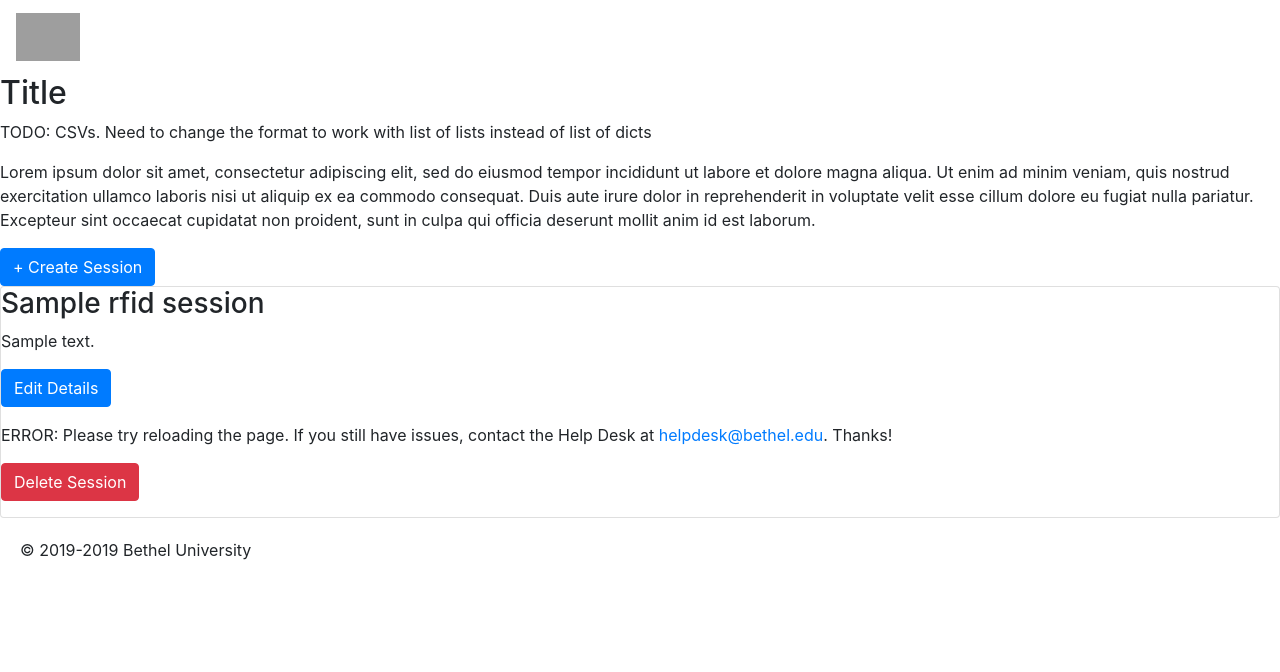
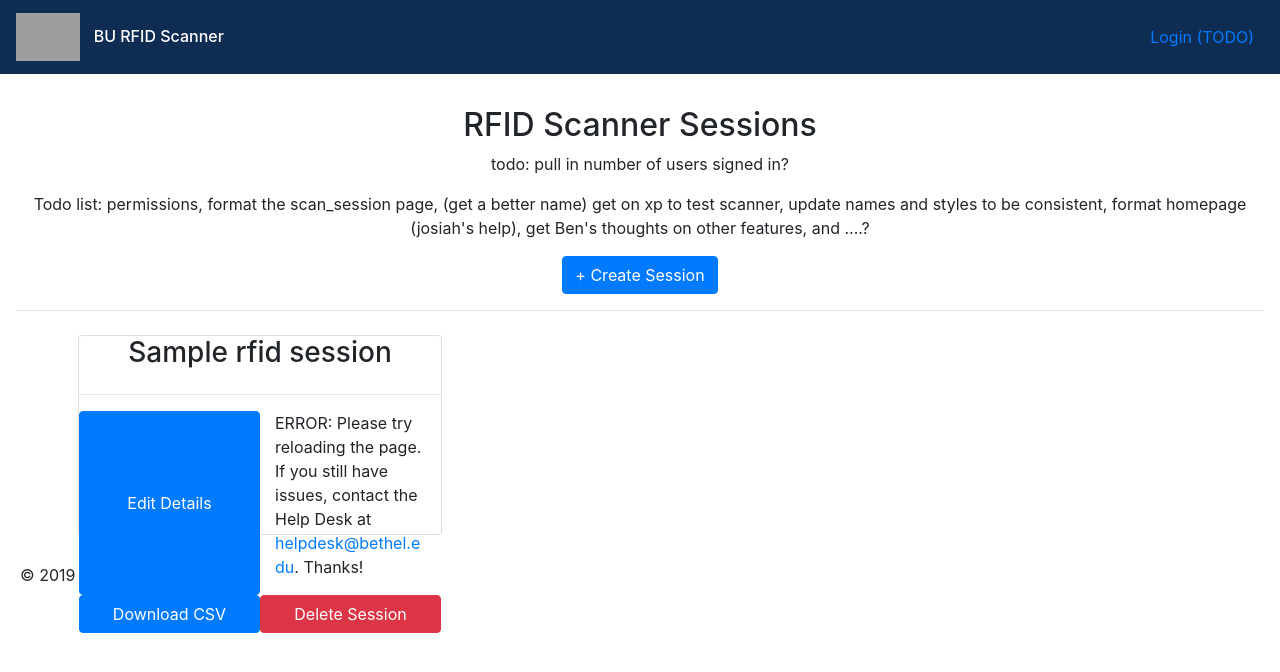
Before and after one commit to betheluniversity/rfid-checkin, a Flask app: template app/templates/index.html in a window 1280 px wide. Shown: the top 672 px of the page. Run offline with Flask 2, Linux system fonts and the light colour scheme; the template is opened without the code that fills it: most values are stand-ins (such as "Sample title", 1, 10 or a date in 2020); parts of the project's set-up code (start-up, migrations or seed data) failed here and were passed over; some libraries are stand-ins or nearby versions; grey boxes are pictures that could not be loaded.

Commit message:
add in todo list and make this work

```diff
--- a/app/__init__.py
+++ b/app/__init__.py
@@ -1,5 +1,5 @@
 from datetime import datetime
-from flask import Flask, render_template
+from flask import Flask, render_template, make_response, redirect, session
 
 app = Flask(__name__)
 app.config.from_object('config')
@@ -18,6 +18,16 @@ View.register(app, route_base='/')
 @app.route("/main_js")
 def main_js():
     return render_template("/js/main.js")
+
+@app.route("/logout", methods=["GET"])
+def logout():
+    session.clear()
+    resp = make_response(redirect(app.config['LOGOUT_URL']))
+    resp.set_cookie('MOD_AUTH_CAS_S', '', expires=0, path='/')
+    resp.set_cookie('MOD_AUTH_CAS', '', expires=0, path='/')
+    return resp
+
+# TODO: logout
 
 # This makes these variables open to use everywhere
 @app.context_processor
--- a/app/static/css/main.css
+++ b/app/static/css/main.css
@@ -0,0 +1,31 @@
+.inner {
+	max-width: 1600px;
+	margin: 0 auto;
+	padding-left: 1em;
+	padding-right: 1em;
+}
+
+.bkg--blue {
+	background: #0069aa;
+}
+
+.bkg--navy {
+	background: #0f2c52;
+}
+
+.bkg--white {
+	background: #fff;
+}
+
+#navbarDropdown {
+	color: white;
+}
+
+.navbar-right {
+	position: absolute;
+	right:10px;
+}
+
+.header {
+	padding-top: 1em;
+}
--- a/app/templates/base.html
+++ b/app/templates/base.html
@@ -17,11 +17,15 @@
 
 <body>
     {% block nav %}{% include 'nav.html' %}{% endblock %}
-     <div>{% block body_content %}{% endblock %}</div>
+    <div class="layout__body">
+        <div class="inner">
+            {% block body_content %}{% endblock %}
+        </div>
+    </div>
 
     <div class="footer">
         <div class="card-body">
-            <p class="card-text">&copy; 2019-{{ now.strftime('%Y') }} Bethel University</p>
+            <p class="card-text">&copy; 2019{% if now.strftime('%Y') != '2019' %}-{{ now.strftime('%Y') }}{% endif %} Bethel University</p>
         </div>
     </div>
 
--- a/app/templates/index.html
+++ b/app/templates/index.html
@@ -1,39 +1,51 @@
 {% extends 'base.html' %}
 
 {% block body_content %}
-    <h2>Title</h2>
-    <p>
-    TODO: CSVs. Need to change the format to work with list of lists instead of list of dicts
-    </p>
-    <p>Lorem ipsum dolor sit amet, consectetur adipiscing elit, sed do eiusmod tempor incididunt ut labore et dolore magna aliqua. Ut enim ad minim veniam, quis nostrud exercitation ullamco laboris nisi ut aliquip ex ea commodo consequat. Duis aute irure dolor in reprehenderit in voluptate velit esse cillum dolore eu fugiat nulla pariatur. Excepteur sint occaecat cupidatat non proident, sunt in culpa qui officia deserunt mollit anim id est laborum.</p>
-    <div>
+    <div align="center">
+        <h2 class='header'>RFID Scanner Sessions</h2>
+        <p>todo: pull in number of users signed in?</p>
+        <p>Todo list: permissions, format the scan_session page, (get a better name) get on xp to test scanner, update names and styles to be consistent, format homepage (josiah's help), get Ben's thoughts on other features, and ....?</p>
         <button id='create-session' type="button" class="btn btn-primary" data-toggle="modal" data-target="#sessionModal">+ Create Session</button>
+    </div>
+    <hr>
+    <div class="container">
+      <div class="row">
+
         {% for rfid_session in rfid_sessions %}
-            <div class='card session' data-session-id="{{ rfid_session.get('id') }}">
-                <h3 class="form_name">{{ rfid_session.get('form_name') }}</h3>
-                {% if rfid_session.get('description') != '' %}
-                    <p class="form_description">{{ rfid_session.get('description') }}</p>
-                {% endif %}
-                <p><button class="btn btn-primary edit-session" data-toggle="modal" data-target="#sessionModal" data-description="{{ rfid_session.get('description') }}" data-name="{{ rfid_session.get('form_name') }}">Edit Details</button></p>
+            <div class="col-4 justify-content-start p-2">
+                <div class='card session' data-session-id="{{ rfid_session.get('id') }}" style="height:200px">
+                    <h3 class="form_name" align="center">{{ rfid_session.get('form_name') }}</h3>
+                        {# TODO: decide if we want to display descriptions on the homepage #}
+{#                    {% if rfid_session.get('description') != '' %}#}
+                        <span class="form_description" style="visibility: hidden"></span>
+{#                    {% endif %}#}
+                    <hr>
+                    <div class="container">
+                        <div class="row">
+                            <button class="col-6 btn btn-primary edit-session" data-toggle="modal" data-target="#sessionModal" data-description="{{ rfid_session.get('description') }}" data-name="{{ rfid_session.get('form_name') }}">Edit Details</button>
 
                             {% if rfid_session.get('status') == 'Created' %}
                                 {# Not yet opened #}
-                    <p><a href="{{ url_for('View:start_session', session_id=rfid_session.get('id')) }}" class="btn btn-success">Start Session</a></p>
+                                <a href="{{ url_for('View:start_session', session_id=rfid_session.get('id')) }}" class="col-6 btn btn-success">Start Session</a>
                             {% elif rfid_session.get('status') == 'Open' %}
                                 {# Opened #}
-                    <p><a href="{{ url_for('View:scan_session', session_id=rfid_session.get('id')) }}" class="btn btn-success">Go to Session</a></p>
-                    <p><a href="{{ url_for('View:close_session', session_id=rfid_session.get('id')) }}" class="btn btn-primary">Close Session</a></p>
+                                <a href="{{ url_for('View:scan_session', session_id=rfid_session.get('id')) }}" class="col-6 btn btn-success">Go to Session</a>
+                                <a href="{{ url_for('View:close_session', session_id=rfid_session.get('id')) }}" class="col-6 btn btn-primary">Close Session</a>
                             {% elif rfid_session.get('status') == 'Closed' %}
                                 {# Closed #}
-                    <p><a href="{{ url_for('View:start_session', session_id=rfid_session.get('id')) }}" class="btn btn-success">Reopen Session</a></p>
-                    <p><a href="{{ url_for('View:download_csv', session_id=rfid_session.get('id')) }}" class="btn btn-primary">Download CSV</a></p>
+                                <a href="{{ url_for('View:start_session', session_id=rfid_session.get('id')) }}" class="col-6 btn btn-success">Reopen Session</a>
                             {% else %}
                                 {# TODO: add a better error message here #}
-                    <p>ERROR: Please try reloading the page. If you still have issues, contact the Help Desk at <a href="mailto:helpdesk@bethel.edu">helpdesk@bethel.edu</a>. Thanks!</p>
+                                <p class="col-6">ERROR: Please try reloading the page. If you still have issues, contact the Help Desk at <a href="mailto:helpdesk@bethel.edu">helpdesk@bethel.edu</a>. Thanks!</p>
                             {% endif %}
-                <p><button class="delete-session btn btn-danger" data-toggle="modal" data-target="#deleteModal">Delete Session</button></p>
+                            <a href="{{ url_for('View:download_csv', session_id=rfid_session.get('id')) }}" class="col-6 btn btn-primary">Download CSV</a>
+                            <button class="col-6 delete-session btn btn-danger" data-toggle="modal" data-target="#deleteModal">Delete Session</button>
+                        </div>
+                    </div>
+                </div>
             </div>
         {% endfor %}
+      </div>
     </div>
 
 
--- a/app/templates/nav.html
+++ b/app/templates/nav.html
@@ -1,23 +1,19 @@
-<nav class="navbar navbar-expand-lg navbar-dark background-blue">
+<nav class="navbar navbar-expand-lg navbar-dark bkg--navy">
     <a class="navbar-brand" href="{{ url_for('View:index') }}">
         <img height="48" src="https://confluence.bethel.edu/download/attachments/327682/global.logo?version=4&amp;modificationDate=1462424762000&amp;api=v2">
         <span class="ml-2  h6">BU RFID Scanner</span>
     </a>
 
-<!--        <div class="form-inline nav-item dropdown">-->
-<!--            {% if session['NAME'] %}-->
-<!--                <a class="nav-link dropdown-toggle" id="navbarDropdown" role="button" data-toggle="dropdown"-->
-<!--                   aria-haspopup="true" aria-expanded="false">{{ session['NAME'] }}</a>-->
-<!--                <div class="dropdown-menu" aria-labelledby="navbarDropdown">-->
-<!--                    <a class="dropdown-item" href="{{ url_for('ProfileView:index') }}">My Profile</a>-->
-<!--                    {% if 'Administrator' in session['USER-ROLES'] %}-->
-<!--                        <a class="dropdown-item" href="{{ url_for('ProfileView:role_viewer') }}">Act As A Role</a>-->
-<!--                    {% endif %}-->
-<!--                    <a class="dropdown-item" href="{{ url_for('View:logout') }}">Logout</a>-->
-<!--                </div>-->
-<!--            {% else %}-->
-<!--                <a class="nav-link" id="navbarLogin" role="button" href="{{ url_for('View:index') }}">Login</a>-->
-<!--            {% endif %}-->
-<!--        </div>-->
+        <div class="nav-item dropdown navbar-right">
+            {% if session['name'] %}
+                <a class="nav-link dropdown-toggle" id="navbarDropdown" role="button" data-toggle="dropdown"
+                   aria-haspopup="true" aria-expanded="false">{{ session.get('name').get('first_name') }} {{ session.get('name').get('last_name') }}</a>
+                <div class="dropdown-menu" aria-labelledby="navbarDropdown">
+                    <a class="dropdown-item" href="{{ url_for('logout') }}">Logout</a>
+                </div>
+            {% else %}
+                <a class="nav-link" id="navbarLogin" role="button" href="{{ url_for('View:index') }}">Login (TODO)</a>
+            {% endif %}
+        </div>
     </div>
 </nav>
```
Also changed, not shown: app/views/__init__.py (+9 -8 lines), app/wsapi/__init__.py (+9 -1 lines), 1 other file. Lines whose indentation alone changed are shown as unchanged.
